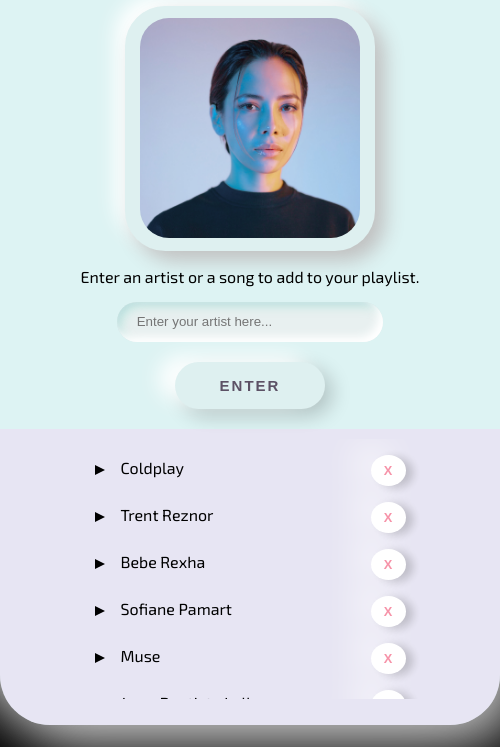
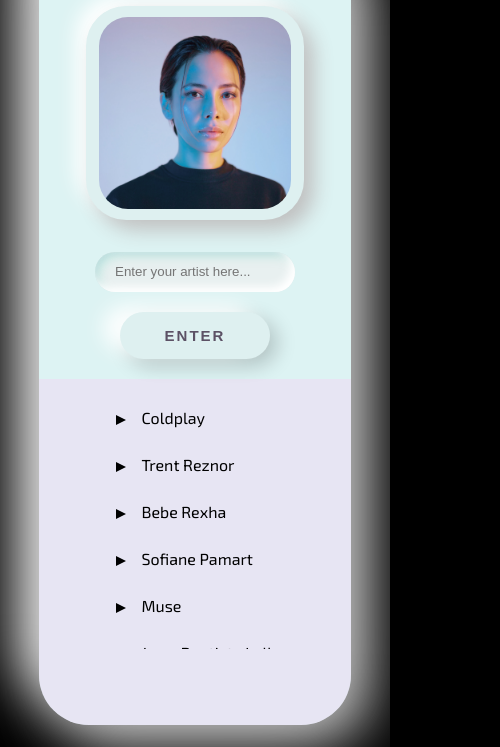
Before and after one commit to AnaisRevellat/vanilla_dom_todolist, a plain HTML site: page index.html in a window 390 px wide. Shown: the part 97-844 px from the top of the page, 500 px wide, since content can reach past the window. Drawn offline with Linux system fonts and the light colour scheme.

Commit message:
last_update_2024_05_16_1:32pm

```diff
--- a/style.css
+++ b/style.css
@@ -22,7 +22,8 @@ body {
   justify-content: center;
   align-items: center;
   margin: auto;
-  width: 500px;
+  width: 40%;
+  max-width: 500px;
   height: 800px;
   border-radius: 50px;
   background: #ddf3f3;
@@ -60,6 +61,9 @@ body {
   height: 250px;
   background: rgb(222, 240, 240);
   box-shadow: 10px 10px 20px #c0c0c0, -10px -10px 20px #ffffff;
+  width: 90%; /* responsiveness */
+  max-width: 250px;
+  height: auto;
 }
 
 .neunmorphism-box img {
@@ -121,7 +125,7 @@ body {
 }
 
 ::-webkit-scrollbar {
-  width: 9px;
+  width: 5px;
 }
 ::-webkit-scrollbar-track {
   background: transparent;
@@ -161,7 +165,6 @@ body {
   border-left: 10px solid black;
 }
 
-
 .triangle:hover {
   display: flex;
   width: 0;
@@ -195,3 +198,40 @@ body {
   top: 5px;
   left: 1px;
 }
+
+@media (max-width: 1023px) {
+  .main-box {
+    width: 80%;
+  }
+
+  #first {
+    display: none;
+  }
+
+  .input-box {
+    margin-top: 2rem;
+  }
+
+  #userinput {
+    width: 15em;
+  }
+
+  .neunmorphism-box {
+    width: 70%; /* responsiveness */
+  }
+}
+
+@media (max-width: 620px) {
+
+::-webkit-scrollbar {
+  width: 0px;
+}
+::-webkit-scrollbar-track {
+  background: transparent;
+}
+::-webkit-scrollbar-thumb {
+  background-color: transparent;
+}
+
+
+}
```
